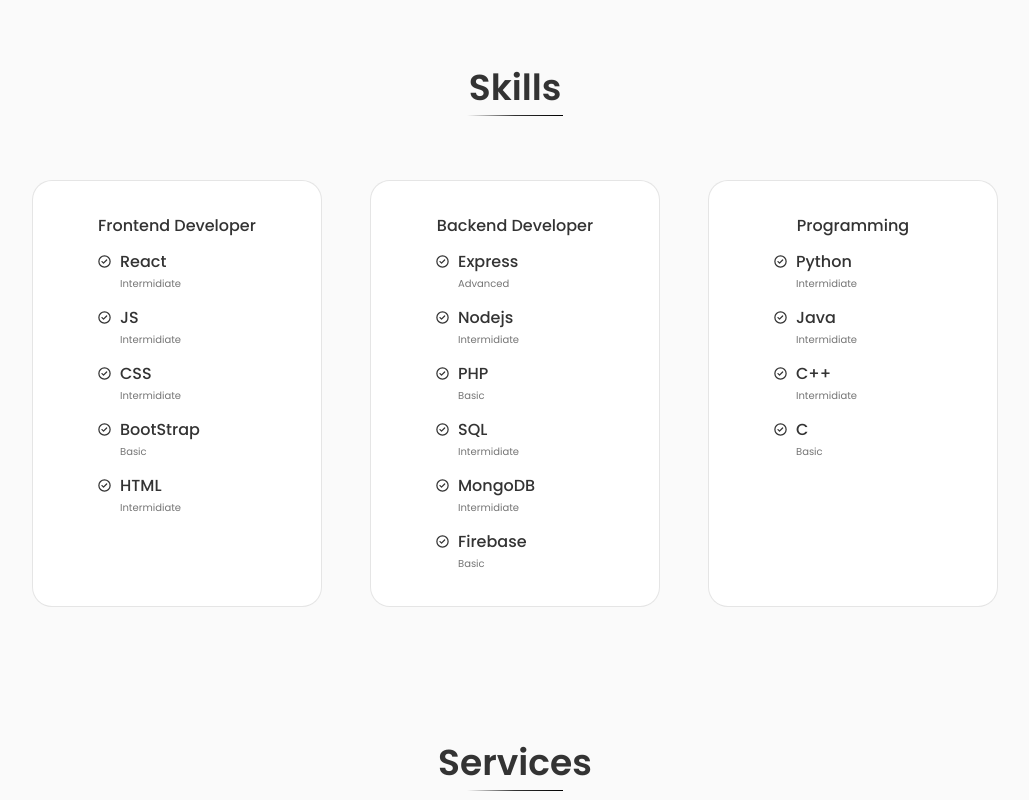
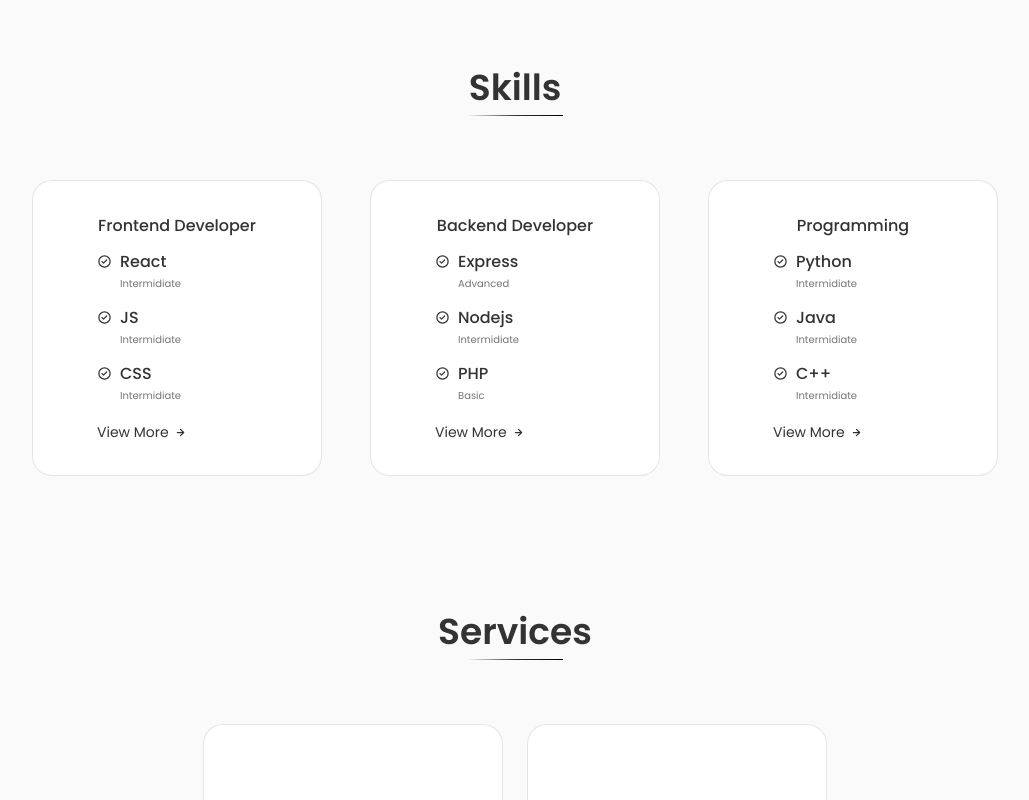
Before and after one commit to zbluee/portfolio, a React (Create React App) app in the folder client/: page / in a window 1280 px wide. Shown: the part 1297-2097 px from the top of the page, without its empty margins (125-1154 px from the left). Built offline with nearby package versions, Linux system fonts and the light colour scheme.

Commit message:
updating skills page component with see more feature

```diff
--- a/client/src/components/skill-item/skill-item.component.jsx
+++ b/client/src/components/skill-item/skill-item.component.jsx
@@ -1,13 +1,13 @@
 import React from "react";
 import "./skill-item.styles.css";
-import { ReactComponent as Checked } from "../../assets/checked.svg";
+import SvgSelector from "../svg-selector/svg.selector";
 
 const SkillItem = ({ skillName, skillLevel }) => (
   <div className="skills-data">
-    <Checked />
+    <SvgSelector iconName="Check" />
     <div>
-    <h3 className="skills-name">{skillName}</h3>
-    <span className="skills-level">{skillLevel}</span>
+      <h3 className="skills-name">{skillName}</h3>
+      <span className="skills-level">{skillLevel}</span>
     </div>
   </div>
 );
--- a/client/src/components/skill-item/skill-item.styles.css
+++ b/client/src/components/skill-item/skill-item.styles.css
@@ -17,6 +17,6 @@
 /* For small devices  */
 @media screen and (max-width: 350px) {
   .skills-name {
-    font-size: var;
+    font-size: var(--small-font-size);
   }
 }
--- a/client/src/components/skills-collection/skills-collection.component.jsx
+++ b/client/src/components/skills-collection/skills-collection.component.jsx
@@ -1,18 +1,56 @@
 import React from "react";
 import "./skills-collection.styles.css";
+import { connect } from "react-redux";
+import { createStructuredSelector } from "reselect";
+import { selectToggleSkillsTab } from "../../redux/header/header.selectors";
+import { toggleSkillsTabClose } from "../../redux/header/header.actions";
 import SkillItem from "../skill-item/skill-item.component";
+import SvgSelector from "../svg-selector/svg.selector";
 
-const SkillCollection = ({ skillTitle, skills }) => (
+const SkillCollection = ({
+  id,
+  skillTitle,
+  skills,
+  toggleSkillsTab,
+  dispatch,
+}) => (
   <div className="skills-content">
     <h3 className="skills-title">{skillTitle}</h3>
     <div className="skills-box">
       <div className="skills-group">
-        {skills.map(({ id, ...otherdata }) => (
-          <SkillItem key={id} {...otherdata} />
-        ))}
+        {skills
+          .filter((_, idx) => idx < 3)
+          .map(({ id, ...otherdata }) => (
+            <SkillItem key={id} {...otherdata} />
+          ))}
+        <span
+          className="viewmore-button"
+          onClick={() => dispatch(toggleSkillsTabClose(id))}
+        >
+          View More <SvgSelector iconName="ArrowRight" />
+        </span>
+      </div>
+      <div className={toggleSkillsTab === id ? "modal modal-active" : "modal"}>
+        <div className="modal-content">
+          <i
+            className="uil uil-times modal-close-icon"
+            onClick={() => dispatch(toggleSkillsTabClose(null))}
+          ></i>
+          <h3 className="modal-title">{skillTitle}</h3>
+          <div className="modal-box">
+            <div className="modal-group">
+              {skills.map(({ id, ...otherdata }) => (
+                <SkillItem key={id} {...otherdata} />
+              ))}
+            </div>
+          </div>
+        </div>
       </div>
     </div>
   </div>
 );
 
-export default SkillCollection;
+const mapStateToProps = createStructuredSelector({
+  toggleSkillsTab: selectToggleSkillsTab,
+});
+export default connect(mapStateToProps)(SkillCollection);
--- a/client/src/components/skills-collection/skills-collection.styles.css
+++ b/client/src/components/skills-collection/skills-collection.styles.css
@@ -18,10 +18,30 @@
   row-gap: 1rem;
 }
 
+.modal-group {
+  display: grid;
+  align-items: flex-start;
+  row-gap: 0.5rem;
+}
+
+.modal-box {
+  display: flex;
+  justify-content: center;
+}
+
 /* For medium devices  */
 
 @media screen and (max-width: 576px) {
   .skills-content {
     padding: 1.5rem;
   }
+  .modal-content {
+    padding: 4.5rem 1.5rem 2.5rem;
+  }
 }
+
+@media screen and (max-width: 350px) {
+  .modal-title {
+    font-size: var(--small-font-size);
+  }
+}
--- a/client/src/pages/skills/skills.component.jsx
+++ b/client/src/pages/skills/skills.component.jsx
@@ -10,8 +10,8 @@ const Skills = ({ skillCollections }) => (
     <h2 className="section-title">Skills</h2>
     <hr className="title-underline" />
     <div className="skills-container container grid">
-      {skillCollections.map(({ id, ...othersSkillCollection }) => (
-        <SkillCollection key={id} {...othersSkillCollection} />
+      {skillCollections.map(( skillCollection ) => (
+        <SkillCollection key={skillCollection.id} {...skillCollection} />
       ))}
     </div>
   </section>
```
